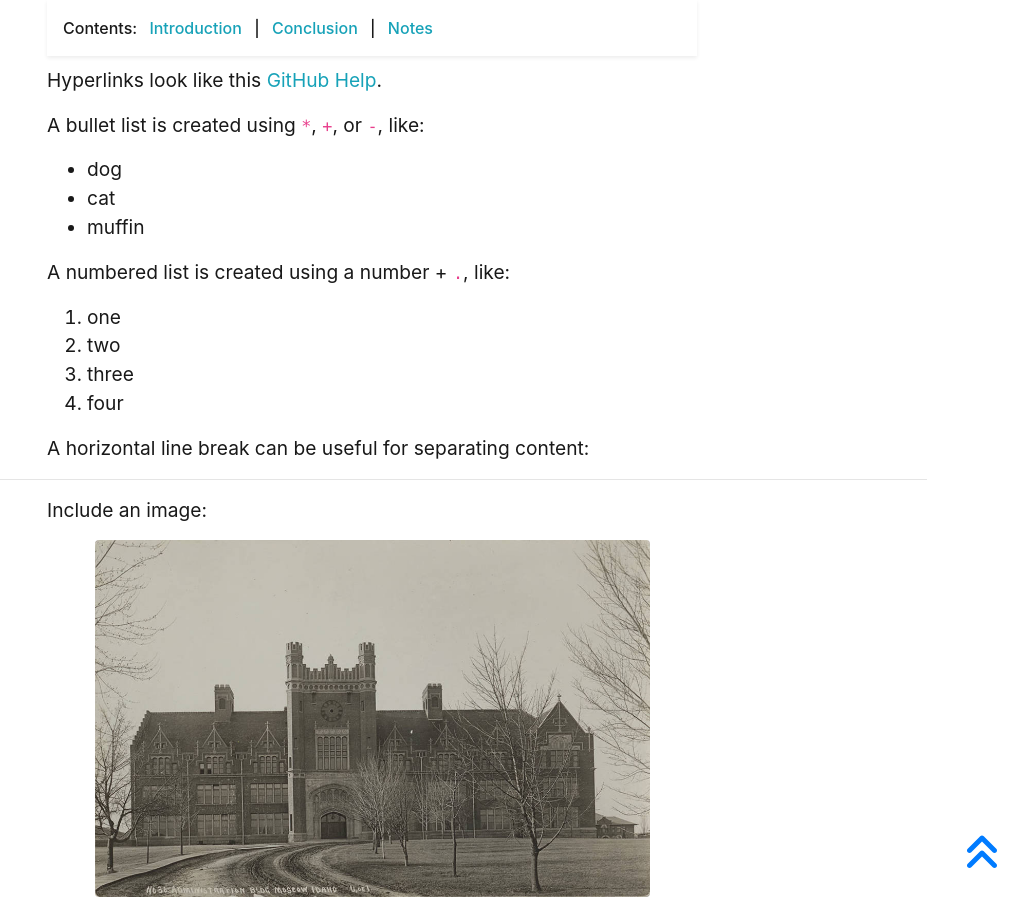
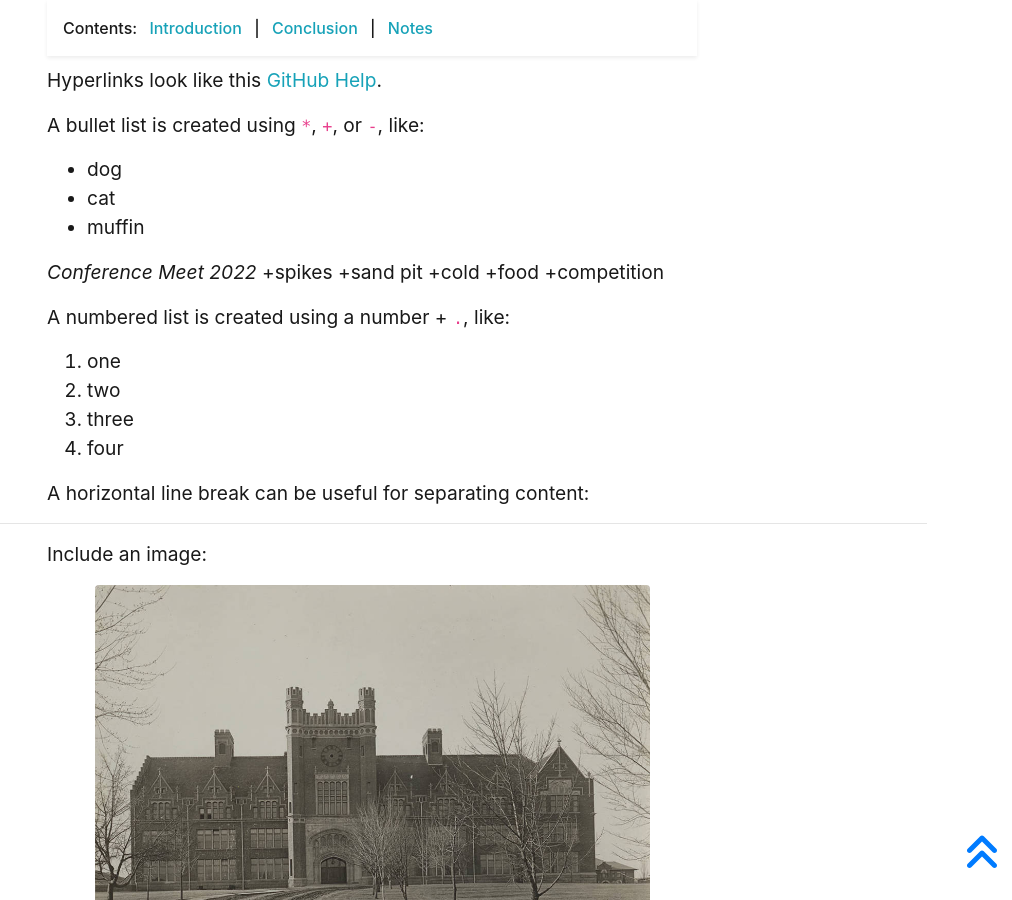
Before and after one commit to taylerlyday/digital-history_project, a Jekyll site: the page built from pages/essay-01.md, in a window 1280 px wide and 900 px high, scrolled down 1141 px. Shown: the whole window, without its empty margins (268-1280 px from the left). Built offline with Jekyll 4.4.1, drawn with Linux system fonts in a browser that asks for light colours; nearby versions of some CDN libraries; library files that are not in the unit come from our copies.

Commit message:
Update essay-01.md

```diff
--- a/pages/essay-01.md
+++ b/pages/essay-01.md
@@ -37,6 +37,13 @@ A bullet list is created using `*`, `+`, or `-`, like:
 - cat
 - muffin
 
+*Conference Meet 2022*
++spikes
++sand pit
++cold
++food
++competition
+
 A numbered list is created using a number + `.`, like:
 
 1. one
```
